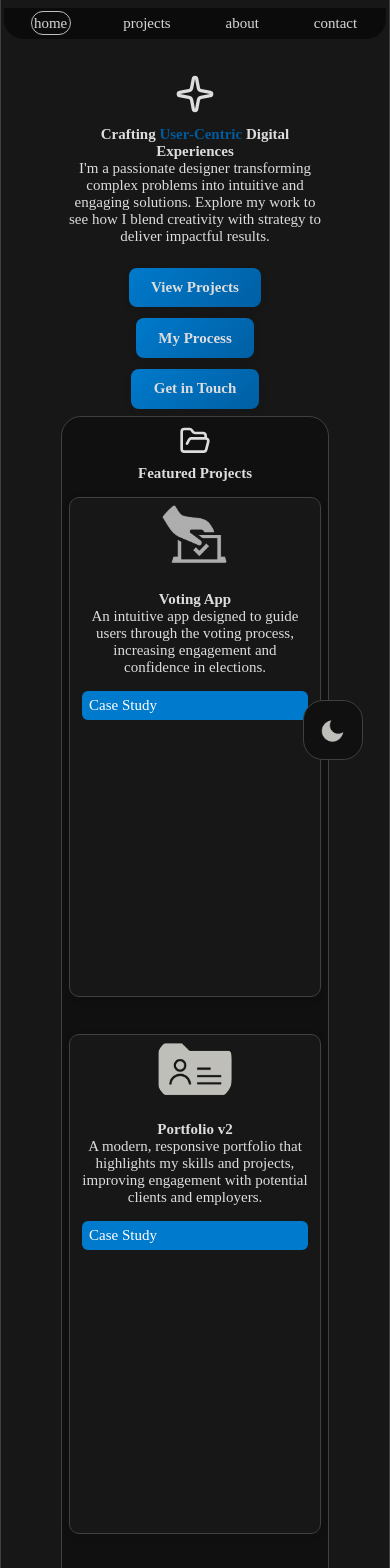
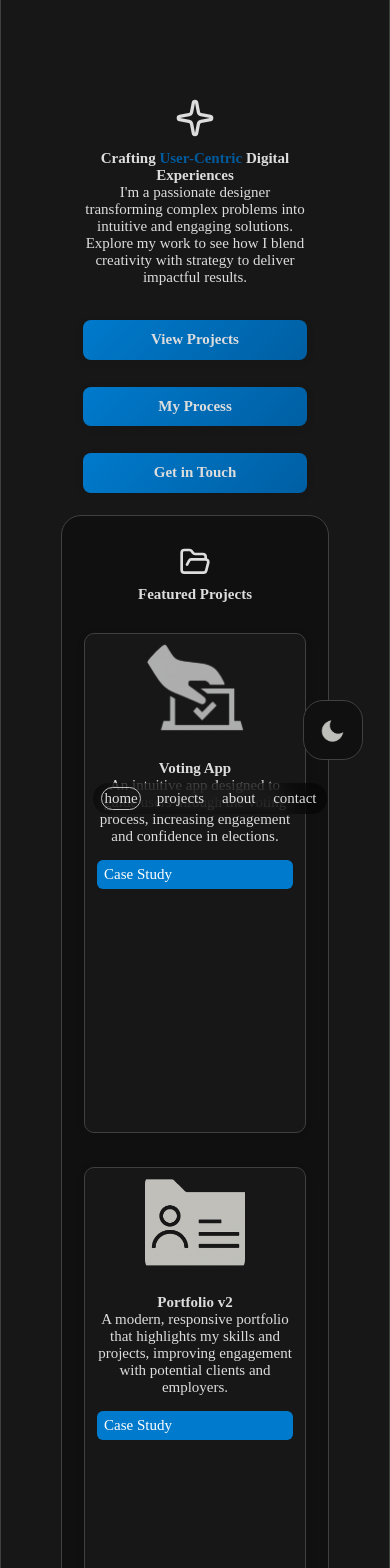
Before and after one commit to kainenw/portfolio_v2, a React (Create React App) app: page / in a window 390 px wide. Shown: the top 1568 px of the page. Built offline with nearby package versions, Linux system fonts and the light colour scheme.

Commit message:
Refactor Header and Contact components for improved layout and styling

```diff
--- a/src/App/App.js
+++ b/src/App/App.js
@@ -35,8 +35,8 @@ function App() {
         color: themeStyles[theme].textColor,
         }}
       >
+      <main>
       <Header theme={theme} />
-      <main>
       <Routes>
         {/* <Route path="/resources" element={<Resources theme={theme} />} /> */}
         <Route path="/projects" element={<Projects theme={theme} />} />
--- a/src/Components/Header/Header.css
+++ b/src/Components/Header/Header.css
@@ -1,6 +1,7 @@
 .App-header {
   color: inherit;
   position: fixed;
+  top: 1rem;
   left: 50%;
   transform: translate(-50%);
   max-width: 800px;
@@ -51,14 +52,14 @@
 
 @media (max-width: 600px) {
   .App-header {
-    width: 98vw;
     min-width: unset;
     max-width: 100vw;
     left: 50%;
     transform: translate(-50%, 0);
-    border-radius: 0 0 20px 20px;
+    border-radius: 20px;
     padding: 0.5rem 0.25rem;
     font-size: 1rem;
+
   }
   .App-header a {
     font-size: 1rem;
@@ -68,7 +69,9 @@
 
 @media (max-width: 400px) {
   .App-header {
-    font-size: 0.9rem;
+    top: unset;
+    bottom: 1rem;
+    margin: 1rem;
     padding: 0.25rem 0.1rem;
   }
   .App-header a {
--- a/src/Pages/_Pages.css
+++ b/src/Pages/_Pages.css
@@ -144,16 +144,17 @@
   font-size: 1rem;
   font-weight: 600;
   text-decoration: none;
-  cursor: pointer !important;
-  box-shadow: 0 2px 8px rgba(0,0,0,0.08);
+  cursor: pointer;
+  box-shadow: 0 2px 8px rgba(0, 0, 0, 0.08);
   transition: background 0.2s, transform 0.2s;
   display: inline-block;
+  text-align: center;
+  min-width: 160px;
 }
 
 .cta-btn:hover {
   background: linear-gradient(135deg, var(--accent-hover-color, #005fa3), var(--accent-color, #007acc));
   transform: translateY(-2px) scale(1.03);
-  color: #fff;
 }
 
 /* Back to Projects Button (Case Study) */
@@ -193,7 +194,6 @@
   box-shadow: 0 2px 12px rgba(0,0,0,0.07);
   border: 1px solid var(--gray);
   animation: fadeInUp 0.5s ease-out;
-  transform: translateY(-1px);
 }
 
 .App[data-theme="dark"] .modal-contact {
@@ -234,8 +234,8 @@
   padding: 0.75rem 1.5rem;
   font-size: 1rem;
   font-weight: 600;
-  cursor: pointer !important;
-  box-shadow: 0 2px 8px rgba(0,0,0,0.08);
+  cursor: pointer;
+  box-shadow: 0 2px 8px rgba(0, 0, 0, 0.08);
   transition: background 0.2s, transform 0.2s;
 }
 
@@ -293,8 +293,8 @@ button[type="submit"] {
   padding: 0.75rem 1.5rem;
   font-size: 1rem;
   font-weight: 600;
-  cursor: pointer !important;
-  box-shadow: 0 2px 8px rgba(0,0,0,0.08);
+  cursor: pointer;
+  box-shadow: 0 2px 8px rgba(0, 0, 0, 0.08);
   transition: background 0.2s, transform 0.2s;
 }
 
@@ -555,345 +555,157 @@ iframe :not(.active) {
   }
 }
 
-/* Animation and translation for all main sections */
+/* Consolidated and optimized styles */
+
+/* Animation for all main sections */
 .contrast-section,
 .non-contrast-section {
   animation: fadeInUp 0.5s ease-out;
-  transform: translateY(-1px);
   padding-top: 2rem;
 }
 
+/* Unified padding utility */
 .left-right-padding {
-  padding-left: 2rem;
-  padding-right: 2rem;
+  padding: 0 2rem;
 }
 
+/* Keyframes for fade-in animation */
 @keyframes fadeInUp {
-  from {
-    opacity: 0;
-    transform: translateY(20px);
-  }
-  to {
-    opacity: 1;
-    transform: translateY(0);
-  }
+  from { opacity: 0; }
+  to   { opacity: 1; }
 }
 
-/* Homepage button alignment and min width */
-.featured-projects .cta-btn.view-all,
-.homepage-cta .cta-btn {
+/* CTA button styles */
+.cta-btn {
+  background: linear-gradient(135deg, var(--accent-color, #007acc), var(--accent-hover-color, #005fa3));
+  color: #fff;
+  border: none;
+  border-radius: 8px;
+  padding: 0.75rem 1.5rem;
+  font-size: 1rem;
+  font-weight: 600;
+  text-decoration: none;
+  cursor: pointer;
+  box-shadow: 0 2px 8px rgba(0, 0, 0, 0.08);
+  transition: background 0.2s, transform 0.2s;
+  display: inline-block;
+  text-align: center;
   min-width: 160px;
-  text-align: center;
 }
 
-.featured-projects .cta-btn.view-all,
-.homepage-cta .cta-btn {
-  display: inline-block;
+.cta-btn:hover {
+  background: linear-gradient(135deg, var(--accent-hover-color, #005fa3), var(--accent-color, #007acc));
+  transform: translateY(-2px) scale(1.03);
 }
 
-.featured-projects .cta-btn.view-all {
-  margin-top: 16px;
+/* Back to Projects Button */
+.back-to-projects-btn {
+  display: inline-flex;
+  align-items: center;
+  background: var(--off-white);
+  color: var(--accent-color, #005A9C);
+  border: 2px solid var(--accent-color, #005A9C);
+  border-radius: 8px;
+  padding: 0.5rem 1.25rem;
+  font-weight: 600;
+  font-size: 1rem;
+  text-decoration: none;
+  margin-bottom: 2rem;
+  transition: background 0.2s, border-color 0.2s, color 0.2s;
+  cursor: pointer;
+  gap: 0.5em;
 }
 
-.homepage-cta .cta-btn {
-  margin-top: 16px;
+.back-to-projects-btn:hover {
+  background: var(--accent-color, #005A9C);
+  color: #fff;
+  border-color: var(--accent-hover-color, #007BFF);
 }
 
-.featured-projects .cta-btn.view-all,
-.homepage-cta .cta-btn {
-  justify-content: center;
+/* Modal Contact Styles */
+.modal-contact {
+  background: var(--off-white);
+  border-radius: 16px;
+  padding: 2rem;
+  box-shadow: 0 2px 12px rgba(0, 0, 0, 0.07);
+  border: 1px solid var(--gray);
+  animation: fadeInUp 0.5s ease-out;
 }
 
-.case-study {
-  padding-top: 8rem;
+.modal-contact input,
+.modal-contact textarea {
+  font-size: 1rem;
+  padding: 0.75rem 1rem;
+  border-radius: 8px;
+  border: 1px solid var(--gray);
+  background: var(--off-white);
+  color: var(--off-black);
+  transition: border 0.2s;
 }
 
-/* Responsive fixes for Contact page and info-group */
-@media (max-width: 600px) {
-  .Contact .contrast-section {
-    max-width: 98vw !important;
-    margin: 1rem auto !important;
-    padding: 1rem !important;
-  }
-  .Contact form {
-    padding: 1rem !important;
-    font-size: 0.95rem;
-  }
-  .Contact input,
-  .Contact textarea {
-    font-size: 0.95rem;
-    padding: 0.5rem 0.75rem;
-  }
-  .info-group {
-    grid-template-columns: 1fr !important;
-    gap: 1rem;
-    text-align: center;
-  }
-  .info-group img {
-    justify-self: center;
-    margin: 0 auto 1rem auto;
-    width: 5rem;
-    min-width: 60px;
-    max-width: 100px;
-  }
-  .info-group div {
-    margin: 0;
-  }
+.modal-contact input:focus,
+.modal-contact textarea:focus {
+  outline: none;
+  border-color: var(--accent-color, #007acc);
 }
 
-@media (max-width: 400px) {
-  .Contact .contrast-section {
-    padding: 0.5rem !important;
-  }
-  .Contact form {
-    padding: 0.5rem !important;
-    font-size: 0.9rem;
-  }
-  .Contact input,
-  .Contact textarea {
-    font-size: 0.9rem;
-    padding: 0.4rem 0.5rem;
-  }
+.modal-contact button[type="submit"] {
+  background: linear-gradient(135deg, var(--accent-color, #007acc), var(--accent-hover-color, #005fa3));
+  color: #fff;
+  border: none;
+  border-radius: 8px;
+  padding: 0.75rem 1.5rem;
+  font-size: 1rem;
+  font-weight: 600;
+  cursor: pointer;
+  box-shadow: 0 2px 8px rgba(0, 0, 0, 0.08);
+  transition: background 0.2s, transform 0.2s;
 }
 
-/* Responsive fixes for Homepage hero, featured projects, and CTA sections */
+.modal-contact button[type="submit"]:hover {
+  background: linear-gradient(135deg, var(--accent-hover-color, #005fa3), var(--accent-color, #007acc));
+  transform: translateY(-2px) scale(1.03);
+}
+
+/* Unified responsive fixes */
 @media (max-width: 600px) {
-  .Homepage .hero,
-  .homepage-cta,
-  .featured-projects {
-    padding: 1rem !important;
+  .left-right-padding {
+    padding: 0 1rem;
   }
-  .hero-actions {
-    flex-direction: column;
-    gap: 0.75rem;
-    align-items: stretch;
-  }
-  .featured-projects .deck-grid {
-    flex-direction: column;
-    gap: 1.5rem;
-  }
-  .featured-projects .cta-btn.view-all {
+
+  .cta-btn {
     min-width: 120px;
     width: 100%;
     margin-top: 12px;
   }
-  .homepage-cta .cta-btn {
-    min-width: 120px;
-    width: 100%;
-    margin-top: 12px;
-  }
-  .Homepage h1 {
+
+  .Projects h1, .About h1, .Contact h1 {
     font-size: 1.3rem;
   }
-  .Homepage h2 {
+
+  .Projects h2, .About h2, .Contact h2 {
     font-size: 1rem;
   }
-}
-@media (max-width: 400px) {
-  .Homepage .hero,
-  .homepage-cta,
-  .featured-projects {
-    padding: 0.5rem !important;
-  }
-  .Homepage h1 {
-    font-size: 1.1rem;
-  }
-  .Homepage h2 {
-    font-size: 0.95rem;
-  }
-}
 
-/* Responsive fixes for Projects page sections */
-@media (max-width: 600px) {
-  .Projects .hero,
-  .Design.contrast-section,
-  .Development.contrast-section {
-    padding: 1rem !important;
-  }
-  .projects-tab-container {
-    margin: 1rem 0;
-  }
-  .projects-tab-switch {
-    margin: 0 8px;
-  }
-  .deck-grid {
-    flex-direction: column;
-    gap: 1.5rem;
-  }
-  .left-right-padding {
-    padding-left: 1rem;
-    padding-right: 1rem;
-  }
-  .Projects h1 {
-    font-size: 1.3rem;
-  }
-  .Projects h2 {
-    font-size: 1rem;
-  }
-  .Projects p {
+  .Projects p, .About p, .Contact p {
     font-size: 0.95rem;
   }
 }
 
 @media (max-width: 400px) {
-  .Projects .hero,
-  .Design.contrast-section,
-  .Development.contrast-section {
-    padding: 0.5rem !important;
+  .left-right-padding {
+    padding: 0 0.5rem;
   }
-  .Projects h1 {
+
+  .Projects h1, .About h1, .Contact h1 {
     font-size: 1.1rem;
   }
-  .Projects h2 {
+
+  .Projects h2, .About h2, .Contact h2 {
     font-size: 0.95rem;
   }
-  .Projects p {
+
+  .Projects p, .About p, .Contact p {
     font-size: 0.9rem;
   }
 }
-
-/* Fix centering and overflow for Projects page on small screens */
-@media (max-width: 600px) {
-  .Projects.Page {
-    display: flex !important;
-    flex-direction: column !important;
-    align-items: center !important;
-    justify-content: flex-start !important;
-    max-width: 100vw !important;
-    min-width: 0 !important;
-    margin: 0 auto !important;
-    box-sizing: border-box;
-    overflow-x: hidden !important;
-  }
-  .Design.contrast-section,
-  .Development.contrast-section {
-    display: flex !important;
-    flex-direction: column !important;
-    align-items: center !important;
-    justify-content: flex-start !important;
-    max-width: 100vw !important;
-    min-width: 0 !important;
-    margin: 0 auto !important;
-    box-sizing: border-box;
-  }
-  .deck-grid {
-    display: flex !important;
-    flex-direction: column !important;
-    align-items: center !important;
-    justify-content: center !important;
-    width: 100% !important;
-    max-width: 100vw !important;
-    margin: 0 auto !important;
-    box-sizing: border-box;
-  }
-  .project-card {
-    width: 95vw !important;
-    max-width: 400px !important;
-    min-width: 0 !important;
-    margin: 0 auto 1rem auto !important;
-    left: unset !important;
-    right: unset !important;
-    position: static !important;
-    box-sizing: border-box;
-  }
-}
-
-/* Unify responsive section padding and heading styles for all main pages */
-@media (max-width: 600px) {
-  .Projects .hero,
-  .Design.contrast-section,
-  .Development.contrast-section,
-  .About .hero,
-  .About .contrast-section,
-  .Contact .hero,
-  .Contact .contrast-section {
-    padding: 1rem !important;
-  }
-  .Projects h1, .About h1, .Contact h1 {
-    font-size: 1.3rem;
-  }
-  .Projects h2, .About h2, .Contact h2 {
-    font-size: 1rem;
-  }
-  .Projects p, .About p, .Contact p {
-    font-size: 0.95rem;
-  }
-  .left-right-padding {
-    padding-left: 1rem;
-    padding-right: 1rem;
-  }
-}
-@media (max-width: 400px) {
-  .Projects .hero,
-  .Design.contrast-section,
-  .Development.contrast-section,
-  .About .hero,
-  .About .contrast-section,
-  .Contact .hero,
-  .Contact .contrast-section {
-    padding: 0.5rem !important;
-  }
-  .Projects h1, .About h1, .Contact h1 {
-    font-size: 1.1rem;
-  }
-  .Projects h2, .About h2, .Contact h2 {
-    font-size: 0.95rem;
-  }
-  .Projects p, .About p, .Contact p {
-    font-size: 0.9rem;
-  }
-  .left-right-padding {
-    padding-left: 0.5rem;
-    padding-right: 0.5rem;
-  }
-}
-
-/* Restore normal page constraints on larger screens */
-@media (min-width: 601px) {
-  .Projects.Page {
-    width: 100%;
-    max-width: var(--site-max-width, 1200px);
-    margin: 0 auto;
-    padding: 0 var(--page-gutter, 1rem);
-    box-sizing: border-box;
-    overflow-x: visible;
-  }
-}
-
-/* About page headshot image sizing (reference):
-.info-group img, .About .info-group img {
-  width: 5rem !important;
-  min-width: 60px !important;
-  max-width: 100px !important;
-  height: auto !important;
-  border-radius: 20px !important;
-  margin: 0 auto 1rem auto !important;
-  display: block !important;
-}
-
-/* Unify project card and homepage/featured project images to match About page on mobile */
-@media (max-width: 600px) {
-  .project-card .card-image img,
-  .project-image img,
-  .featured-projects .card-image img {
-    width: 5rem !important;
-    min-width: 60px !important;
-    max-width: 100px !important;
-    height: auto !important;
-    border-radius: 20px !important;
-    margin: 0 auto 1rem auto !important;
-    display: block !important;
-    object-fit: cover !important;
-  }
-}
-
-/* Utility class to remove side padding */
-.no-side-padding {
-  padding-left: 0 !important;
-  padding-right: 0 !important;
-}
-
-.left-right-padding {
-  padding-left: 2rem;
-  padding-right: 2rem;
-}
```
Also changed, not shown: src/Pages/Contact.js (+5 -6 lines).
